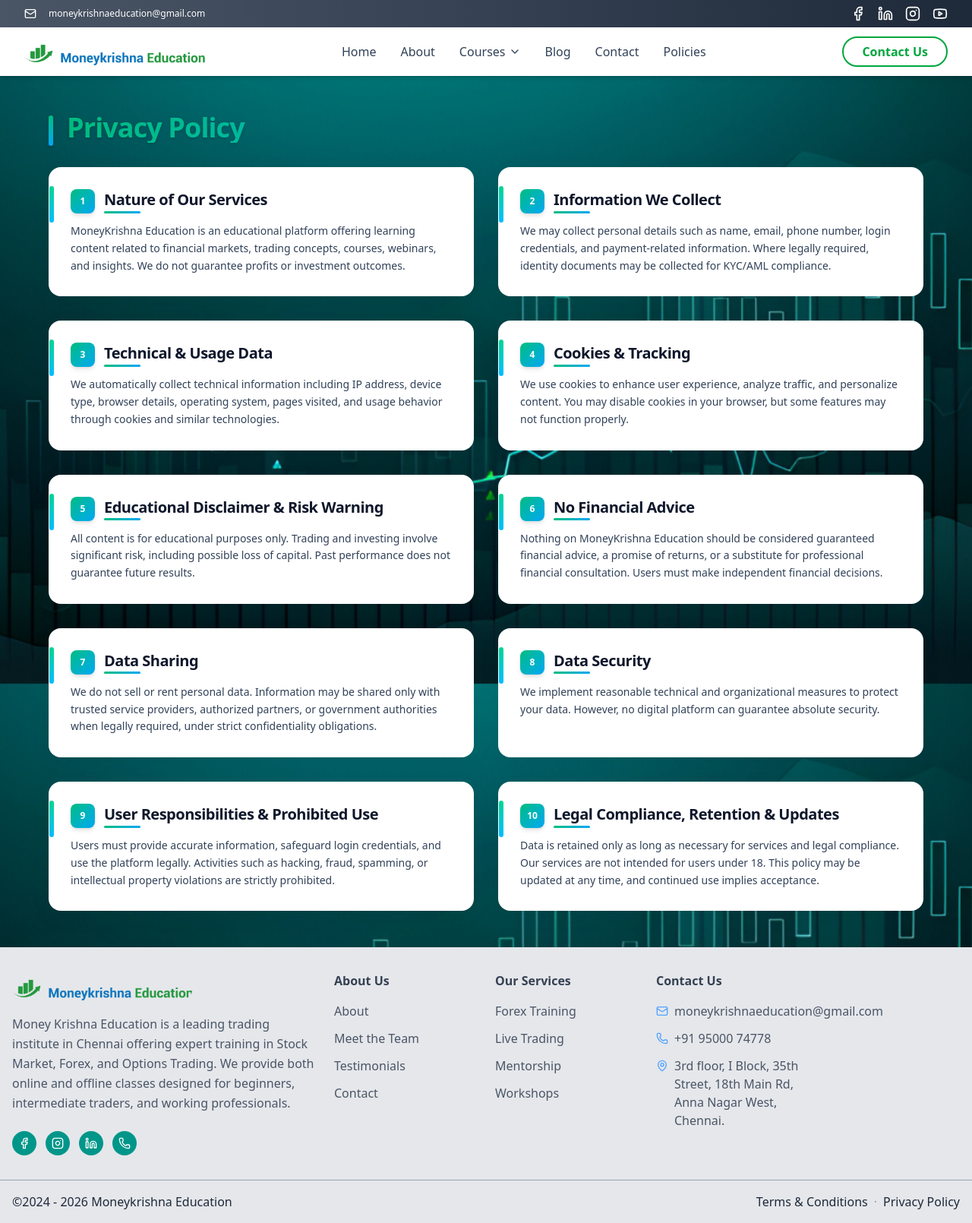
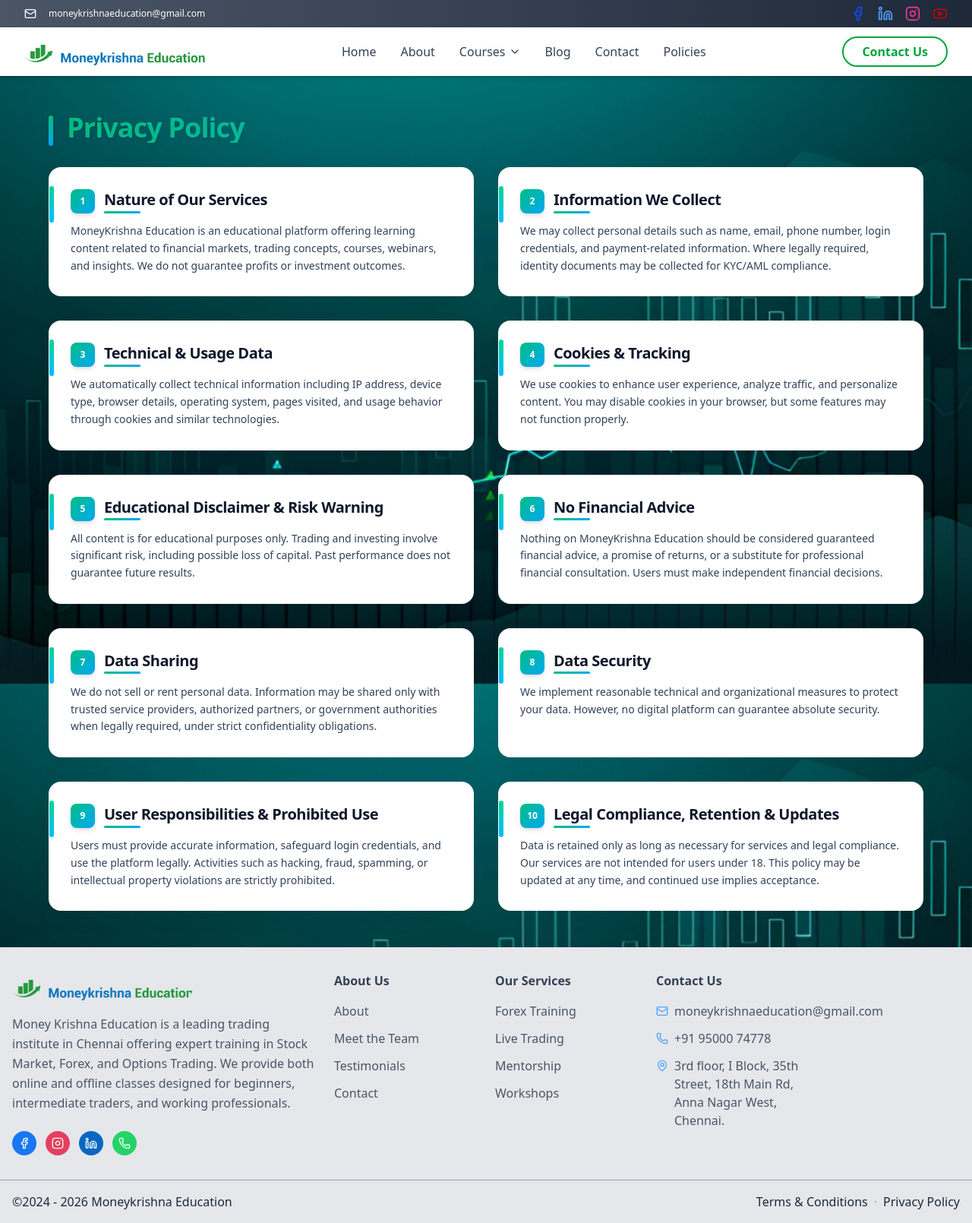
Before and after one commit to Moneykrishnaeducation/MKE, a React (Vite) app: page /policies in a window 1280 px wide. Shown: the whole page at 76% size. Built offline with nearby package versions, Linux system fonts and the light colour scheme.

Commit message:
icon color ch

```diff
--- a/src/Components/Footer.jsx
+++ b/src/Components/Footer.jsx
@@ -3,8 +3,8 @@
 import logo from '../assets/logo of MKE.webp'
 import { Facebook, Instagram,  Mail, Phone, MapPin, Linkedin } from 'lucide-react'
 
-const Icon = ({ children }) => (
-  <span className="w-8 h-8 inline-flex items-center justify-center rounded-full bg-teal-600 text-white" aria-hidden="true" role="img">{children}</span>
+const Icon = ({ children, bgColor }) => (
+  <span className={`w-8 h-8 inline-flex items-center justify-center rounded-full text-white ${bgColor} transition-transform duration-300 hover:scale-110 hover:-translate-y-1`} aria-hidden="true" role="img">{children}</span>
 )
 
 const Footer = () => {
@@ -23,7 +23,7 @@
             <ul className="flex gap-3 mt-6" role="list" aria-label="Social links">
               <li>
                 <a href="https://www.facebook.com/moneykrishna.education/" target="_blank" rel="noopener noreferrer" className="hover:opacity-90 rounded " aria-label="Facebook">
-                  <Icon>
+                  <Icon bgColor="bg-[#1877F2]">
                     <Facebook className="w-4 h-4" aria-hidden="true" />
                   </Icon>
                   <span className="sr-only">Facebook</span>
@@ -31,7 +31,7 @@
               </li>
               <li>
                 <a href="https://www.instagram.com/moneykrishnaeducation/" target="_blank" rel="noopener noreferrer" className="hover:opacity-90 rounded " aria-label="Instagram">
-                  <Icon>
+                  <Icon bgColor="bg-[#E4405F]">
                     <Instagram className="w-4 h-4" aria-hidden="true" />
                   </Icon>
                   <span className="sr-only">Instagram</span>
@@ -39,7 +39,7 @@
               </li>
               <li>
                 <a href="https://www.linkedin.com/company/money-krishna-education/" className="hover:opacity-90 rounded " aria-label="Linkedin">
-                  <Icon>
+                  <Icon bgColor="bg-[#0A66C2]">
                     <Linkedin className="w-4 h-4" aria-hidden="true" />
                   </Icon>
                   <span className="sr-only">Linkedin</span>
@@ -47,7 +47,7 @@
               </li>
               <li>
                 <a href="https://wa.me/919500074778" target="_blank" rel="noopener noreferrer" className="hover:opacity-90 rounded " aria-label="WhatsApp">
-                  <Icon>
+                  <Icon bgColor="bg-[#25D366]">
                     <Phone className="w-4 h-4" aria-hidden="true" />
                   </Icon>
                   <span className="sr-only">WhatsApp</span>
--- a/src/Components/TopNav.jsx
+++ b/src/Components/TopNav.jsx
@@ -180,12 +180,12 @@
             <Mail className="w-4 h-4" />
             <span className="text-xs">moneykrishnaeducation@gmail.com</span>
           </div>
-          <div className="flex items-center gap-4">
+<div className="flex items-center gap-4">
             <a
               href="https://www.facebook.com/moneykrishna.education/"
               target="_blank"
               rel="noopener noreferrer"
-              className="social-icon hover:text-green-400 transition-colors"
+              className="social-icon text-blue-700 hover:text-blue-700 transition-colors"
               title="Facebook"
             >
               <Facebook className="w-5 h-5" />
@@ -193,7 +193,9 @@
 
             <a
               href="https://www.linkedin.com/company/money-krishna-education/"
-              className="social-icon hover:text-green-400 transition-colors"
+              target="_blank"
+              rel="noopener noreferrer"
+              className="social-icon text-blue-400 hover:text-blue-400 transition-colors"
               title="LinkedIn"
             >
               <Linkedin className="w-5 h-5" />
@@ -202,7 +204,7 @@
               href="https://www.instagram.com/moneykrishnaeducation/"
               target="_blank"
               rel="noopener noreferrer"
-              className="social-icon hover:text-green-400 transition-colors"
+              className="social-icon text-pink-500 hover:text-blue-300 transition-colors"
               title="Instagram"
             >
               <Instagram className="w-5 h-5" />
@@ -211,7 +213,7 @@
               href="https://www.youtube.com/@money_krishna"
               target="_blank"
               rel="noopener noreferrer"
-              className="social-icon hover:text-green-400 transition-colors"
+              className="social-icon text-red-700 hover:text-red-700 transition-colors"
               title="YouTube"
             >
               <Youtube className="w-5 h-5" />
```
